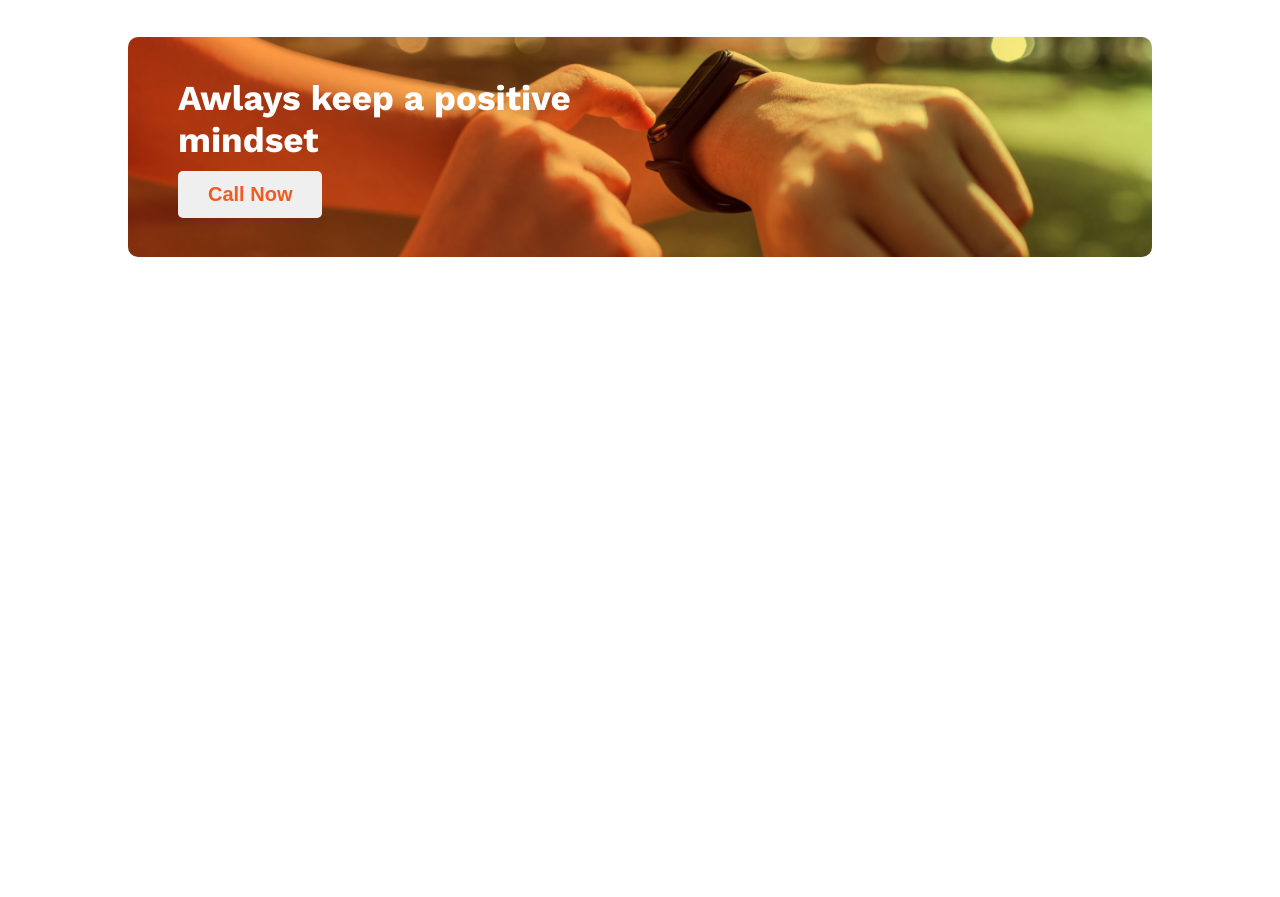
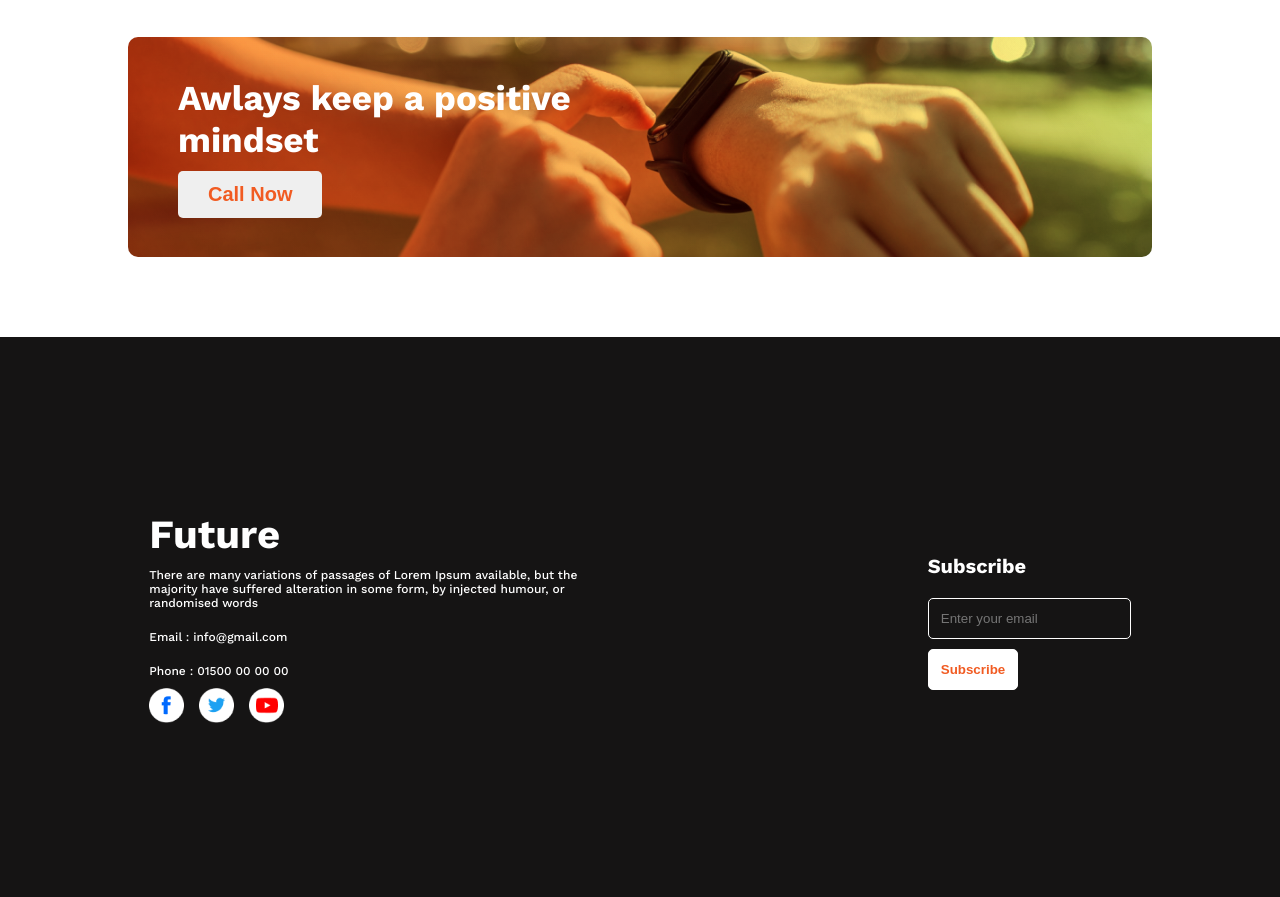
Before and after one commit to alimran-dev/new-year-new-me, a plain HTML site: page index.html in a window 1280 px wide. Shown: the part 1997-2894 px from the top of the page. Before the commit the page ends 2334 px from the top, so only its background shows below. Drawn offline with nearby package versions, Linux system fonts and the light colour scheme.

Commit message:
footer added

```diff
--- a/index.html
+++ b/index.html
@@ -48,6 +48,7 @@
                 </div>
             </div>
         </section>
+        <!-- My plans section starts here  -->
         <section>
             <div class="my-plans">
                 <h2>My Plans</h2>
@@ -84,7 +85,24 @@
     </main>
     <!-- footer stars here  -->
     <footer>
-
+        <div class="footer-container">
+            <div class="footer-left">
+                <h2>Future</h2>
+                <p>There are many variations of passages of Lorem Ipsum available, but the majority have suffered alteration in some form, by injected humour, or randomised words</p>
+                <p>Email : <a href="mailto:info@gmail.com">info@gmail.com</a></p>
+                <p>Phone : <a href="tel:+01500 00 00 00">01500 00 00 00</a></p>
+                <div class="social-icon">
+                    <img src="./assets/images/icons/fb.png" alt="">
+                    <img src="./assets/images/icons/twitter.png" alt="">
+                    <img src="./assets/images/icons/youtube.png" alt="">
+                </div>
+            </div>
+            <div class="footer-right">
+                <h3>Subscribe</h3>
+                <input type="email" name="" id="" placeholder="Enter your email">
+                <input id="footer-btn" type="submit" value="Subscribe">
+            </div>
+        </div>
     </footer>
 </body>
 
--- a/styles/style.css
+++ b/styles/style.css
@@ -82,9 +82,10 @@ header {
 }
 
 /* my plans related styles starts here  */
-.my-plans{
+.my-plans {
     padding-bottom: 80px;
 }
+
 .my-plans>h2 {
     font-size: 40px;
     font-weight: 700;
@@ -124,7 +125,7 @@ header {
 .positive-mindset-container {
     height: 200px;
     width: 80%;
-    background-image: url('../assets/images/watch.png'),linear-gradient(60deg,#a33a10ea,#767e047a);
+    background-image: url('../assets/images/watch.png'), linear-gradient(60deg, #a33a10ea, #767e047a);
     background-blend-mode: overlay;
     background-position: center;
     background-repeat: no-repeat;
@@ -133,11 +134,13 @@ header {
     margin: auto;
     padding-bottom: 20px;
 }
-.positive-mindset{
+
+.positive-mindset {
     width: 450px;
     padding: 40px;
     padding-left: 50px;
 }
+
 .positive-mindset h1 {
     font-size: 35px;
     font-weight: 700;
@@ -153,3 +156,58 @@ header {
     border-radius: 5px;
     border: none;
 }
+
+/* footer related styles here  */
+footer {
+    background-color: #151414;
+    height: 70vh;
+    color: white;
+}
+
+.footer-container {
+    height: 100%;
+    display: flex;
+    justify-content: space-around;
+    align-items: center;
+}
+
+.footer-left {
+    width: 480px;
+}
+
+.footer-left h2 {
+    font-size: 40px;
+    font-weight: 700;
+}
+
+.footer-left p,
+.footer-left a {
+    padding: 10px 0px;
+    font-size: 12px;
+    color: white;
+    text-decoration: none;
+}
+.social-icon{
+    display: flex;
+    gap: 15px;
+}
+.social-icon img{
+    width: 35px;
+}
+.footer-right h3{
+    margin: 20px 0px;
+    font-size: 20px;
+}
+.footer-right input {
+    padding: 12px;
+    background-color: #151414;
+    border: 1px solid white;
+    border-radius: 5px;
+}
+#footer-btn {
+    display: block;
+    margin: 10px 0px;
+    background-color: white;
+    color: #F15B22;
+    font-weight: bold;
+}
```
